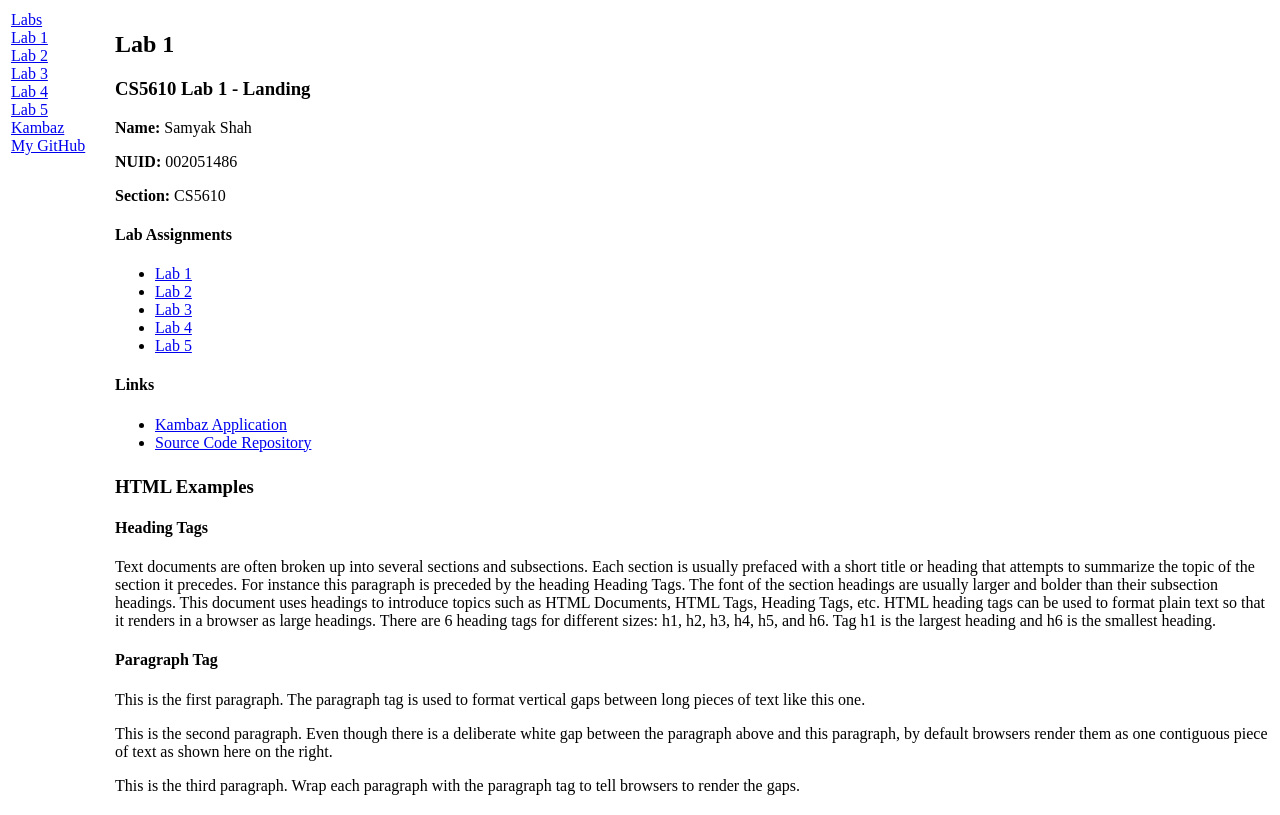
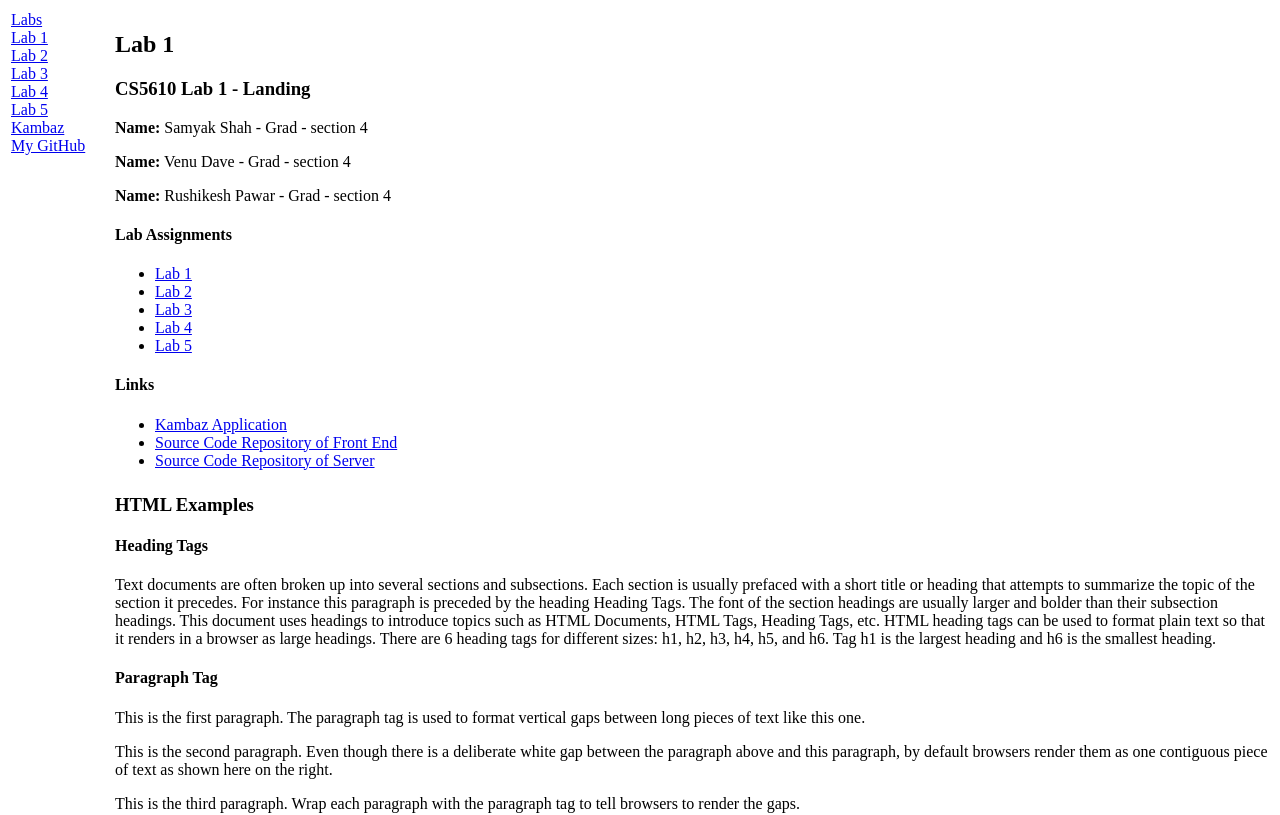
Before and after one commit to samyak0510/kambaz-next-proj, a Next.js app: page /Labs/Lab1 in a window 1280 px wide. Shown: the top 815 px of the page. Built offline with nearby package versions, Linux system fonts and the light colour scheme.

Commit message:
last commit

```diff
--- a/src/app/Labs/Lab1/page.tsx
+++ b/src/app/Labs/Lab1/page.tsx
@@ -7,9 +7,9 @@ export default function Lab1() {
             <h2>Lab 1</h2>
             <section id="wd-lab1-landing" style={{ marginBottom: 24 }}>
                 <h3>CS5610 Lab 1 - Landing</h3>
-                <p><strong>Name:</strong> Samyak Shah</p>
-                <p><strong>NUID:</strong> 002051486</p>
-                <p><strong>Section:</strong> CS5610</p>
+                <p><strong>Name:</strong> Samyak Shah - Grad - section 4 </p>
+                <p><strong>Name:</strong> Venu Dave - Grad - section 4 </p>
+                <p><strong>Name:</strong> Rushikesh Pawar - Grad - section 4 </p>
                 <div>
                     <h4>Lab Assignments</h4>
                     <ul>
@@ -26,7 +26,8 @@ export default function Lab1() {
                     <h4>Links</h4>
                     <ul>
                         <li><Link href="/Dashboard">Kambaz Application</Link></li>
-                        <li><a href="https://github.com/samyak0510/kambaz-next-js" target="_blank" rel="noopener noreferrer">Source Code Repository</a></li>
+                        <li><a href="https://github.com/samyak0510/kambaz-next-proj" target="_blank" rel="noopener noreferrer">Source Code Repository of Front End</a></li>
+                        <li><a href="https://github.com/samyak0510/kambaz-node-proj" target="_blank" rel="noopener noreferrer">Source Code Repository of Server</a></li>
                     </ul>
                 </div>
             </section>
```
